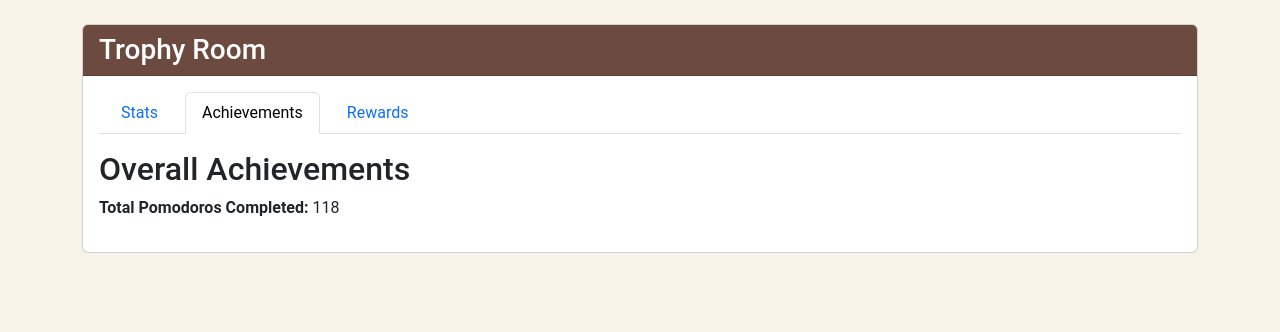
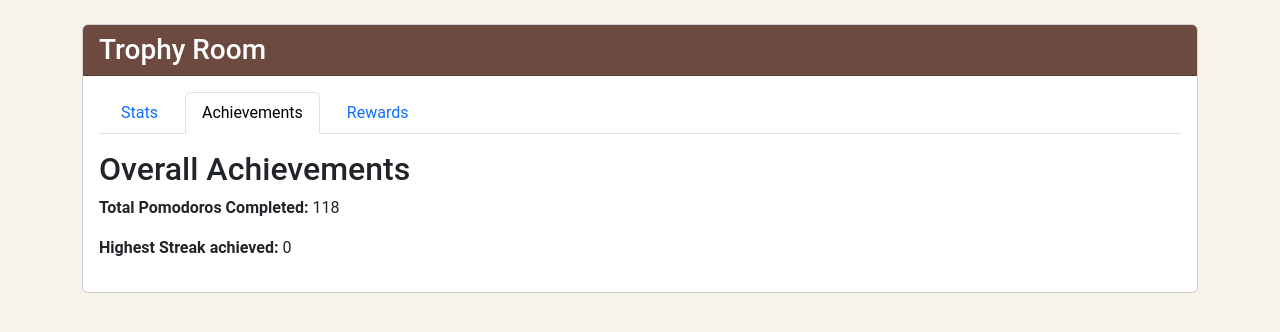
Before and after one commit to TimoH447/master-o-meter, a Django app: page /pomo/trophy-room/ in a window 1280 px wide, after a click on "Achievements". Shown: the part 58-390 px from the top of the page. Run offline with Django 5.2, Linux system fonts and the light colour scheme; a user stored in the database is signed in; data comes from the database, SQL or seed files in the repository; both versions use the stored data as it was after the commit.

Commit message:
streak is now not anymore calculated but counted, added highest streak

```diff
--- a/webapp/pomo/models.py
+++ b/webapp/pomo/models.py
@@ -180,11 +180,20 @@ class Event(models.Model):
 class PlayerState(models.Model):
     player = models.OneToOneField(User, on_delete=models.CASCADE)
 
+    current_streak = models.IntegerField(default=0)
+    highest_streak = models.IntegerField(default=0)
+
+
+
+
     # Many-to-many field for tracking which events the player has completed
     completed_events = models.ManyToManyField(Event, blank=True, null=True)  # Events the player has completed
 
     def __str__(self):
         return self.player.username
+
+    def get_highest_streak(self):
+        return self.highest_streak
 
     def get_streak(self):
         # Get all Pomodoros completed by the user, ordered by date
@@ -194,25 +203,34 @@ class PlayerState(models.Model):
             return 0  # No pomodoros, so no streak
 
         # Initialize streak and today's date
-        streak = 0
         today = timezone.now().date()
+        timers_today = Timers.objects.filter(user=self.player, date_completed=today)
         yesterday = today - timedelta(1)
+        timers_yesterday = Timers.objects.filter(user=self.player, date_completed=yesterday)
 
-        # Check if the user completed a Pomodoro today
-        if pomodoros[0].date_completed == today or pomodoros[0].date_completed == yesterday:
-            streak = 1  # User completed a Pomodoro today, start streak count
-            # Iterate through the user's Pomodoros to calculate the streak
-            for i in range(1, len(pomodoros)):
-                prev_day = pomodoros[i - 1].date_completed
-                current_day = pomodoros[i].date_completed
+        if len(timers_today)==0 and len(timers_yesterday)==0:
+            self.current_streak=0
+            self.save()
+            return 0
+        else:
+            return self.current_streak
 
-                # If the current day is exactly one day before the previous day, continue the streak
-                if prev_day - current_day == timedelta(days=1):
-                    streak += 1
-                # If the days are not consecutive, break the streak
-                elif prev_day - current_day > timedelta(days=1):
-                    break
-        return streak
+    def update_streak(self):
+
+        today = timezone.now().date()
+        timers_today = Timers.objects.filter(user=self.player, date_completed=today)
+        yesterday = today - timedelta(1)
+        timers_yesterday = Timers.objects.filter(user=self.player, date_completed=yesterday)
+
+        if len(timers_today)==0:
+            if len(timers_yesterday)==0:
+                self.current_streak=0
+            self.current_streak += 1
+            if self.current_streak > self.highest_streak:
+                self.highest_streak = self.current_streak
+        self.save()
+
+
 
     def get_total_pomos_today(self):
         # Get the current date
--- a/webapp/pomo/templates/pomo/trophy_room.html
+++ b/webapp/pomo/templates/pomo/trophy_room.html
@@ -65,6 +65,7 @@
                     <div class="tab-pane fade" id="achievements" role="tabpanel" aria-labelledby="achievements-tab">
                         <h2>Overall Achievements</h2>
                         <p><strong>Total Pomodoros Completed:</strong> {{ total_pomos_alltime }}</p>
+                        <p><strong>Highest Streak achieved:</strong> {{ highest_streak }}</p>
                     </div>
 
                     <!-- Rewards Tab -->
--- a/webapp/pomo/views.py
+++ b/webapp/pomo/views.py
@@ -173,6 +173,7 @@ def trophy_room(request):
             'total_pomodoros_today': 0,
             'total_pomodoros': 0,
             'streak': 0,
+            'highest_streak': 0,
         }
 
     try:
@@ -297,6 +298,9 @@ def timer_complete(request):
         user = request.user
         today = timezone.now().date()
 
+        player_state = PlayerState.objects.get(player=user)
+        player_state.update_streak()
+
         # Save the timer completion in the database
         Timers.objects.create(
             user=request.user,
@@ -386,10 +390,14 @@ def get_pomo_stats(user):
     # Calculate the user's streak
     streak = calculate_streak(user)
 
+    player_state= PlayerState.objects.get(player=user)
+    highest_streak = player_state.get_highest_streak()
+
     return {
         "total_pomos_alltime": total_pomodoros_alltime,
         "total_pomodoros_today": total_pomodoros_today,
         "streak": streak,
+        "highest_streak": highest_streak,
     }
 
 def get_pomo_stats_detailed(user):
@@ -414,8 +422,10 @@ def get_context_navbar(user):
     """
     get the context for the base template
     """
-    stats = get_pomo_stats(user)
-    return stats
+    player_state = PlayerState.objects.get(player=user)
+    context = {"streak": player_state.get_streak(),
+               "total_pomodoros_today": player_state.get_total_pomos_today()}
+    return context
 
 def get_timer_context(user):
     """
```
Also changed, not shown: webapp/db.sqlite3, webapp/pomo/migrations/0020_playerstate_current_streak.py (added), webapp/pomo/migrations/0021_playerstate_highest_streak.py (added), 1 other file.
